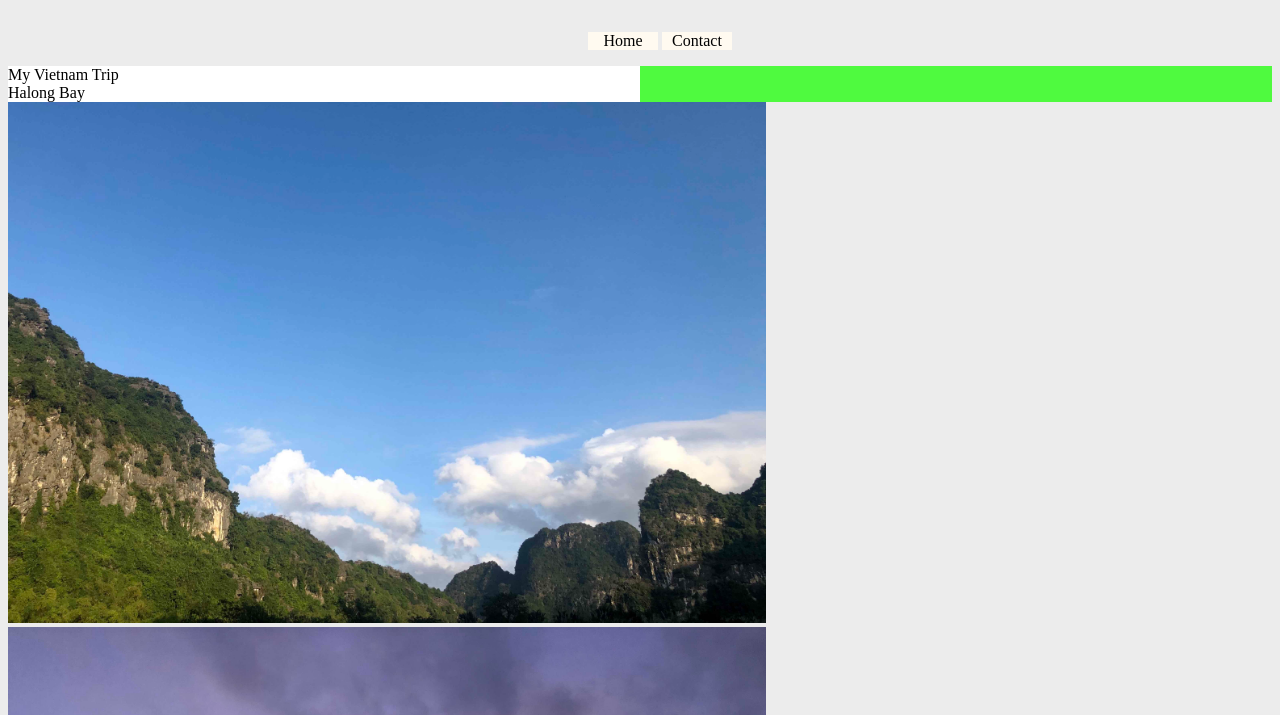
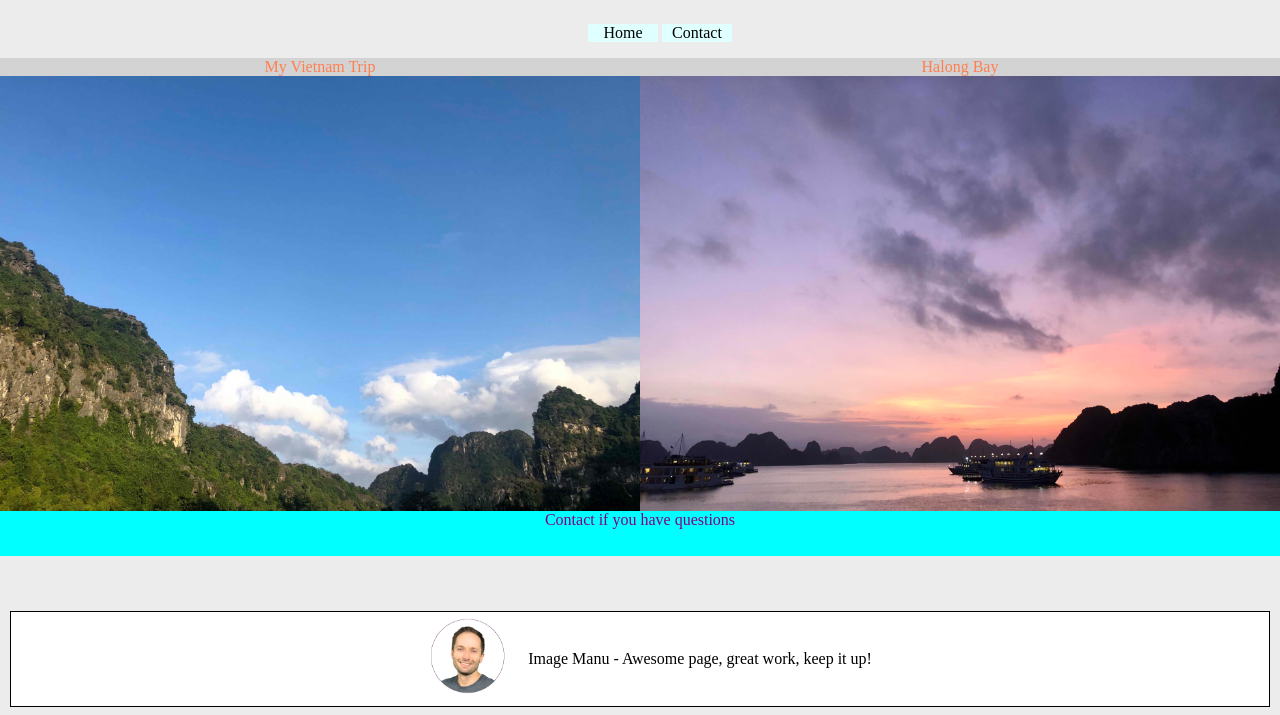
Before and after one commit to nillanshah/IS445_HW2, a plain HTML site: page index.html in a window 1280 px wide. Shown: the part 62-777 px from the top of the page. Drawn offline with Linux system fonts and the light colour scheme.

Commit message:
Messing with a lot of css

```diff
--- a/index.html
+++ b/index.html
@@ -24,11 +24,11 @@
         </div>
 
         <div class = "trip-imgs">
-          <img src="imgs/img1.jpg" alt="Where they filmed King Kong"></div>
-          <div><img src="imgs/img2.jpg" alt = "Halong Bay"></div>
+          <img src="imgs/img1.jpg" alt="Where they filmed King Kong">
+          <img src="imgs/img2.jpg" alt = "Halong Bay">
         </div>
 
-      <p class = "feedback">Email if you have questions</p>
+      <p class = "feedback">Contact if you have questions</p>
   </main>
   <footer>
     <div class="review">
--- a/style.css
+++ b/style.css
@@ -1,7 +1,9 @@
 html {
   background-color: rgb(236, 236, 236);
 }
-
+body {
+  margin: 0;
+}
 .page-title {
   position: fixed;
   top: 0;
@@ -22,23 +24,38 @@ a {
 .trip-text {
   background-color: #4ffa3f;
   padding: 0;
+  display: flex;
+
 }
 
 .trip-text p {
-  background-color: white;
+  background-color: lightgrey;
   margin: 0;
-  display: inline-block;
   width: 50%;
+  text-align: center;
+  color: coral;
 }
+
+.trip-imgs{
+  display: flex;
+}
+.trip-imgs img {
+  width: 50%;
+  height: 100%;
+}
+
 .bar {
   height: 70px;
 }
 
 .feedback{
   background-color: aqua;
-  color: blue;
+  color: purple;
   text-align: center;
-
+  position: relative;
+  margin: 0;
+  bottom: 45px;
+  height: 45px;
 }
 
 img{
@@ -48,20 +65,31 @@ img{
 
 .navigation{
   text-align: center;
-}
+
+ }
 .navigation li, .navigation a{
   display: inline-block;
   width: 70px;
-  background-color: floralwhite;
-  border-width: 3px;
-  border-color: black;
+  background-color: lightcyan;
+
+
 }
-.review p, .review img {
-  display: inline;
-  vertical-align: middle;
+
+.review {
+  display: flex;
+  align-items: center;
+  justify-content: center;
+  flex-wrap: wrap;
+  border: 1px solid black;
+  background-color: white;
+  margin: 10px;
 }
 
 .review img {
-  width: 50%;
-  height: 50%;
+  width: 120px;
 }
+
+.review p {
+  width: 400px;
+  text-align: center;
+}
```
